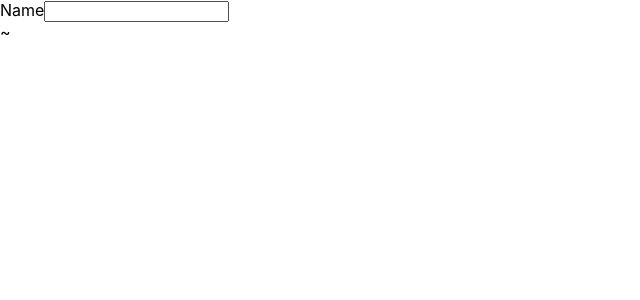
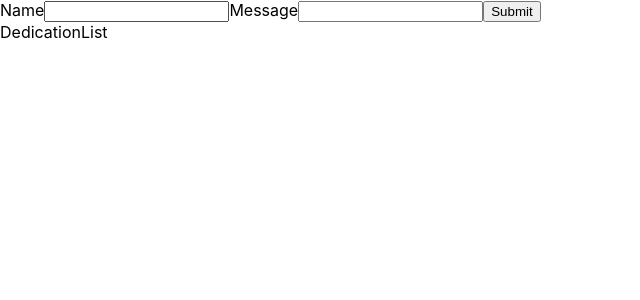
Before and after one commit to mike-mjk/dedicate, a React (Create React App) app: page / in a window 1280 px wide. Shown: the top 300 px of the page, without its empty margins (0-640 px from the left). Built offline with nearby package versions, Linux system fonts and the light colour scheme; no server answers.

Commit message:
post dedications to db

```diff
--- a/src/App.js
+++ b/src/App.js
@@ -1,7 +1,7 @@
 import React from "react";
 import "./App.css";
 import CreateDedication from "./CreateDedication";
-import Dedication from "./Dedication";
+import DedicationList from "./DedicationList";
 
 class App extends React.Component {
   constructor(props) {
@@ -27,7 +27,7 @@ class App extends React.Component {
     return (
       <React.Fragment>
         <CreateDedication />
-        <Dedication message={message} name={name} />
+        <DedicationList />
       </React.Fragment>
     );
   }
--- a/src/CreateDedication.js
+++ b/src/CreateDedication.js
@@ -4,18 +4,26 @@ class CreateDedication extends React.Component {
   constructor(props) {
     super(props);
 
-    this.state = { name: "" };
+    this.state = { name: "", message: "" };
     this.handleChange = this.handleChange.bind(this);
     this.handleSubmit = this.handleSubmit.bind(this);
   }
 
   handleChange(event) {
-    this.setState({ name: event.target.value });
+    const { name, value } = event.target;
+    this.setState({ [name]: value });
   }
 
   handleSubmit(event) {
+    console.log(event);
     event.preventDefault();
-    console.log("name is ", this.state.name);
+    fetch("/api/create_dedication", {
+      method: "POST",
+      body: JSON.stringify(this.state),
+      headers: {
+        "Content-Type": "application/json"
+      }
+    });
   }
   render() {
     return (
@@ -24,10 +32,21 @@ class CreateDedication extends React.Component {
           Name
           <input
             type="text"
+            name="name"
             value={this.state.name}
             onChange={this.handleChange}
           ></input>
         </label>
+        <label>
+          Message
+          <input
+            type="text"
+            name="message"
+            value={this.state.message}
+            onChange={this.handleChange}
+          ></input>
+        </label>
+        <input type="submit"></input>
       </form>
     );
   }
--- /dev/null
+++ b/src/DedicationList.js
@@ -0,0 +1,15 @@
+import React from "react";
+
+class DedicationList extends React.Component {
+  constructor(props) {
+    super(props);
+
+    this.state = [];
+  }
+
+  render() {
+    return <div> DedicationList</div>;
+  }
+}
+
+export default DedicationList;
```
Also changed, not shown: 1 other file (tests, documents, lock files or other folders).
